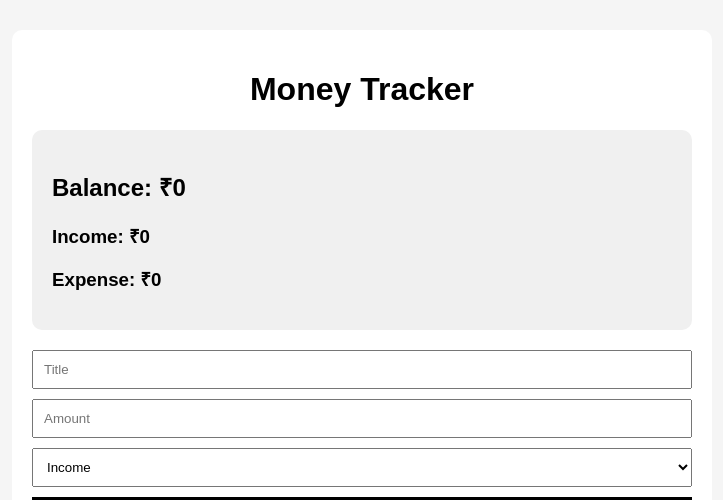
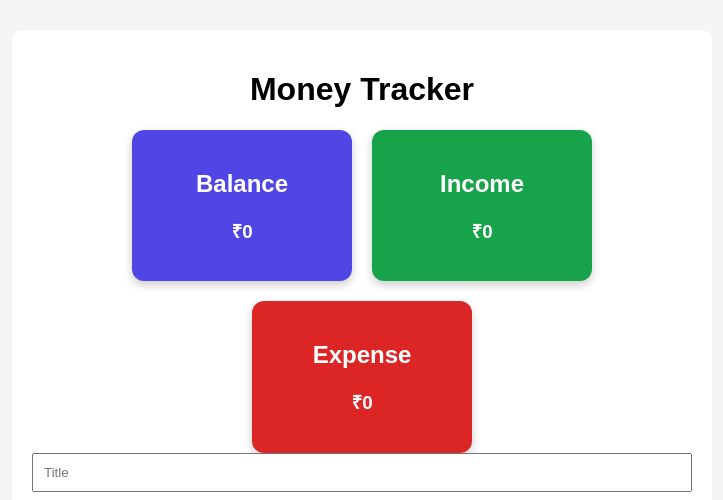
Before and after one commit to Harshpreet56/Money-Tracker, a React app in the folder frontend/: page / in a window 1280 px wide. Shown: the top 500 px of the page, without its empty margins (278-1001 px from the left). Built offline with nearby package versions, Linux system fonts and the light colour scheme; no server answers; the HTML template or start-up script is replaced by a standard one.

Commit message:
modification

```diff
--- a/frontend/src/components/Balance.jsx
+++ b/frontend/src/components/Balance.jsx
@@ -15,10 +15,62 @@ function Balance({ transactions = [] }) {
   const balance = income - expense;
 
   return (
-    <div className="balance-box">
-      <h2>Balance: ₹{balance}</h2>
-      <h3>Income: ₹{income}</h3>
-      <h3>Expense: ₹{expense}</h3>
+    <div
+      style={{
+        display: "flex",
+        gap: "20px",
+        justifyContent: "center",
+        flexWrap: "wrap",
+        marginTop: "20px",
+      }}
+    >
+      {/* Balance Box */}
+      <div
+        style={{
+          backgroundColor: "#4f46e5",
+          color: "white",
+          padding: "20px",
+          borderRadius: "12px",
+          width: "220px",
+          textAlign: "center",
+          boxShadow: "0 4px 10px rgba(0,0,0,0.2)",
+        }}
+      >
+        <h2>Balance</h2>
+        <h3>₹{balance}</h3>
+      </div>
+
+      {/* Income Box */}
+      <div
+        style={{
+          backgroundColor: "#16a34a",
+          color: "white",
+          padding: "20px",
+          borderRadius: "12px",
+          width: "220px",
+          textAlign: "center",
+          boxShadow: "0 4px 10px rgba(0,0,0,0.2)",
+        }}
+      >
+        <h2>Income</h2>
+        <h3>₹{income}</h3>
+      </div>
+
+      {/* Expense Box */}
+      <div
+        style={{
+          backgroundColor: "#dc2626",
+          color: "white",
+          padding: "20px",
+          borderRadius: "12px",
+          width: "220px",
+          textAlign: "center",
+          boxShadow: "0 4px 10px rgba(0,0,0,0.2)",
+        }}
+      >
+        <h2>Expense</h2>
+        <h3>₹{expense}</h3>
+      </div>
     </div>
   );
 }
```
